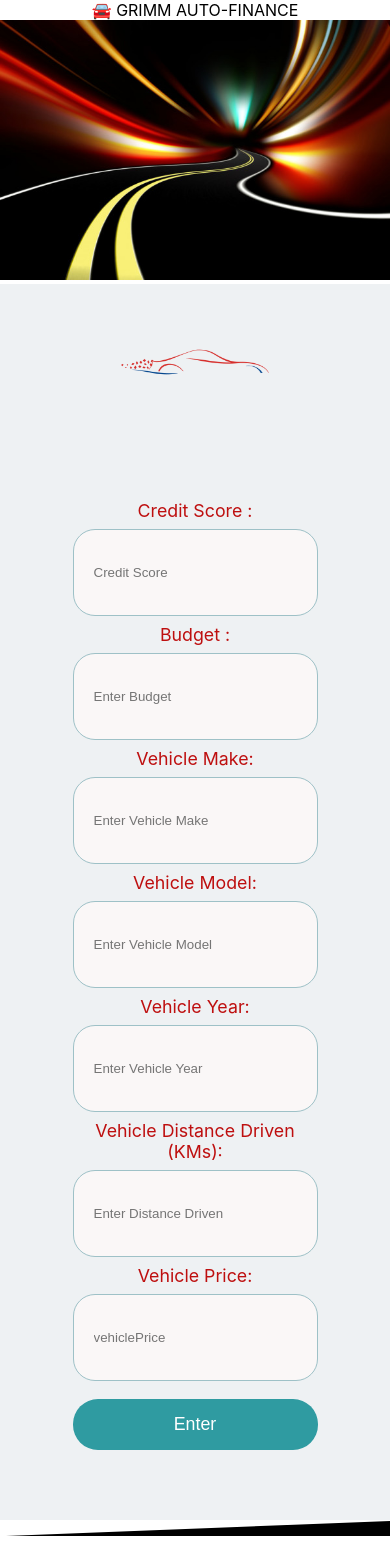
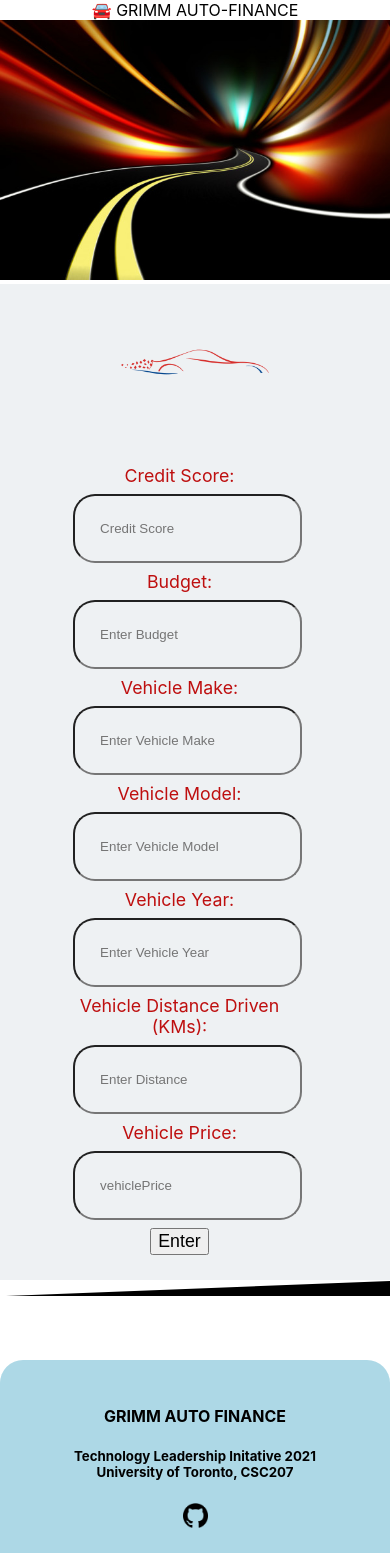
Before and after one commit to grimm-auto-finance/frontend, a React (Vite) app: page / in a window 390 px wide. Shown: the top 1553 px of the page. Built offline with nearby package versions, Linux system fonts and the light colour scheme.

Commit message:
Changed look of user input form & made responsive

```diff
--- a/src/App.css
+++ b/src/App.css
@@ -47,32 +47,24 @@ button {
   font-size: calc(10px + 2vmin);
 }
 
-button {
-  background-color: #2f9ba1;
-  width: 100%;
-  color: #ffffff;
-  padding: 15px;
-  margin: 10px 0;
-  border: none;
-  border-radius: 25px;
-  cursor: pointer;
+form {
+  width: 90%;
+  border-radius: 5px;
+  padding: 25px 25px;
 }
-form {
-  width: 70%;
-  border-radius: 5px;
-}
+
 input[type="text"],
 input[type="password"],
 input[type="number"] {
-  background: #faf7f7;
+  background: rgba(250, 247, 247, 0);
   width: 100%;
-  margin: 8px 0;
-  padding: 35px 20px;
-  display: inline-block;
-  border: 1px solid #9ec1c7;
+  margin: 8px 8px;
+  padding: 25px 25px;
   border-radius: 22px;
-  box-sizing: border-box;
+  height: auto;
 }
+
+
 button:hover {
   opacity: 0.7;
 }
@@ -134,14 +126,3 @@ div.desc {
   display: table;
   clear: both;
 }
-
-.UserForm {
-  align-content: center;
-  max-width: 900px;
-  margin: 40px auto;
-  padding: 20px;
-  display: flex;
-  flex-direction: column;
-  align-items: center;
-  justify-content: center;
-}
--- a/src/components/UserForm.tsx
+++ b/src/components/UserForm.tsx
@@ -35,9 +35,13 @@ const UserForm = () => {
   }
 
   return (
-    <div className="UserForm">
+    <div className="bg-gray-100 pb-32">
+      <div>
       <form onSubmit={handleSubmit}>
-        <label>Credit Score : </label>
+
+        <div className="flex items-center mb-5 inline-block">
+          <label class="inline-block w-auto mr-6 text-start"> Credit Score: </label>
+          <div className="flex-1 py-2 border-b-2 border-red-300 text-end">
             <input
                 id="Credit Score"
                 type="number"
@@ -46,8 +50,13 @@ const UserForm = () => {
                 onChange={(input) => setCreditScore(parseInt(input.target.value))}
                 required
         />
+        </div>
+        </div>
 
-        <label> Budget : </label>
+
+        <div className="flex items-center mb-5 inline-block ">
+          <label class="inline-block w-auto mr-6 text-start"> Budget: </label>
+          <div className="flex-1 py-2 border-b-2 border-red-300 text-end">
             <input
               id="Budget"
               type="number"
@@ -56,18 +65,26 @@ const UserForm = () => {
               onChange={(input) => setpytBudget(parseFloat(input.target.value))}
               required
           />
+        </div>
+        </div>
 
-        <label> Vehicle Make: </label>
+          <div className="flex items-center mb-5 inline-block text-right">
+            <label class="inline-block w-auto mr-6 text-start"> Vehicle Make: </label>
+            <div className="flex-1 py-2 border-b-2 border-red-300">
               <input
-          id="Make"
+                  id="Make"text-right
                   type="text"
                   placeholder="Enter Vehicle Make"
                   name="vehicleMake"
                   onChange={(input) => setvehicleMake(input.target.value)}
                   required
               />
+            </div>
+          </div>
 
-        <label> Vehicle Model: </label>
+        <div className="flex items-center mb-5 inline-block">
+          <label class="inline-block w-auto mr-6 text-start"> Vehicle Model: </label>
+          <div className="flex-1 py-2 border-b-2 border-red-300">
             <input
                 id="Model"
                 type="text"
@@ -76,8 +93,12 @@ const UserForm = () => {
                 onChange={(input) => setvehicleModel(input.target.value)}
                 required
             />
+          </div>
+        </div>
 
-        <label> Vehicle Year: </label>
+        <div className="flex items-center mb-5 inline-block">
+          <label class="inline-block w-auto mr-6 text-start"> Vehicle Year: </label>
+          <div className="flex-1 py-2 border-b-2 border-red-300">
             <input
                 id="Year"
                 type="number"
@@ -86,18 +107,26 @@ const UserForm = () => {
                 onChange={(input) => setvehicleYear(parseInt(input.target.value))}
                 required
             />
+          </div>
+        </div>
 
-        <label> Vehicle Distance Driven (KMs): </label>
+        <div className="flex items-center mb-5 inline-block">
+          <label class="inline-block w-auto mr-6 text-start"> Vehicle Distance Driven (KMs): </label>
+          <div className="flex-1 py-2 border-b-2 border-red-300">
             <input
                 id="Distance Driven"
                 type="number"
-          placeholder="Enter Distance Driven"
+                placeholder="Enter Distance"
                 name="vehicleKms"
                 onChange={(input) => setvehicleKms(parseFloat(input.target.value))}
                 required
             />
+          </div>
+        </div>
 
-        <label>Vehicle Price: </label>
+        <div className="flex items-center mb-5 inline-block pb-8">
+          <label class="inline-block w-auto mr-6 text-start">Vehicle Price: </label>
+          <div className="flex-1 py-2 border-b-2 border-red-300">
             <input
                 id="Price"
                 type="number"
@@ -106,9 +135,12 @@ const UserForm = () => {
                 onChange={(input) => setvehiclePrice(parseFloat(input.target.value))}
                 required
             />
+          </div>
+        </div>
 
-        <button type="submit">Enter</button>
+        <button type="submit" class="bg-blue-200 text-3xl text-gray-400 rounded-lg text-center py-8 px-32">Enter</button>
       </form>
+      </div>
     </div>
 
   );
```
Lines whose indentation alone changed are shown as unchanged.
